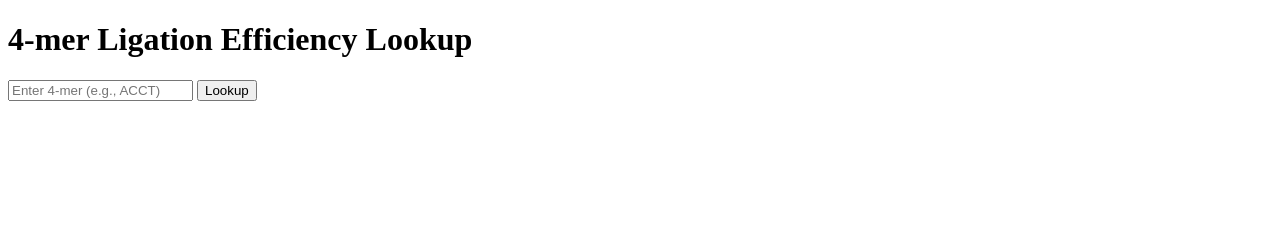
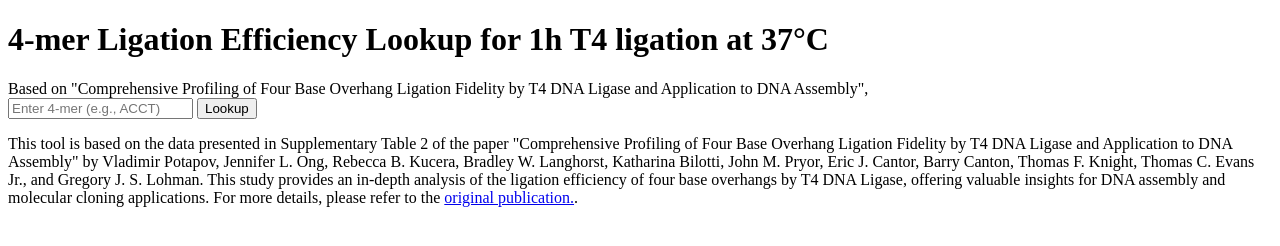
Before and after one commit to MartGro/ligation_efficiency_calculator, a plain HTML site: page index.html in a window 1280 px wide. Drawn offline with Linux system fonts and the light colour scheme.

Commit message:
citation

```diff
--- a/index.html
+++ b/index.html
@@ -119,12 +119,17 @@
 
 
 <body>
-    <h1>4-mer Ligation Efficiency Lookup</h1>
+    <h1>4-mer Ligation Efficiency Lookup for 1h T4 ligation at 37°C</h1>
+    Based on "Comprehensive Profiling of Four Base Overhang Ligation Fidelity by T4 DNA Ligase and Application to DNA Assembly",
     <form onsubmit="lookupEfficiency()">
         <input type="text" id="sequence-input" maxlength="4" placeholder="Enter 4-mer (e.g., ACCT)" required>
         <input type="submit" value="Lookup">
     </form>
     <p id="correct-result"></p>
     <p id="incorrect-result"></p>
+
+        <p>
+        This tool is based on the data presented in Supplementary Table 2 of the paper "Comprehensive Profiling of Four Base Overhang Ligation Fidelity by T4 DNA Ligase and Application to DNA Assembly" by Vladimir Potapov, Jennifer L. Ong, Rebecca B. Kucera, Bradley W. Langhorst, Katharina Bilotti, John M. Pryor, Eric J. Cantor, Barry Canton, Thomas F. Knight, Thomas C. Evans Jr., and Gregory J. S. Lohman. This study provides an in-depth analysis of the ligation efficiency of four base overhangs by T4 DNA Ligase, offering valuable insights for DNA assembly and molecular cloning applications. For more details, please refer to the <a href="https://pubs.acs.org/doi/abs/10.1021/acssynbio.8b00333" target="_blank">original publication.</a>.
+    </p>
 </body>
 </html>
```
